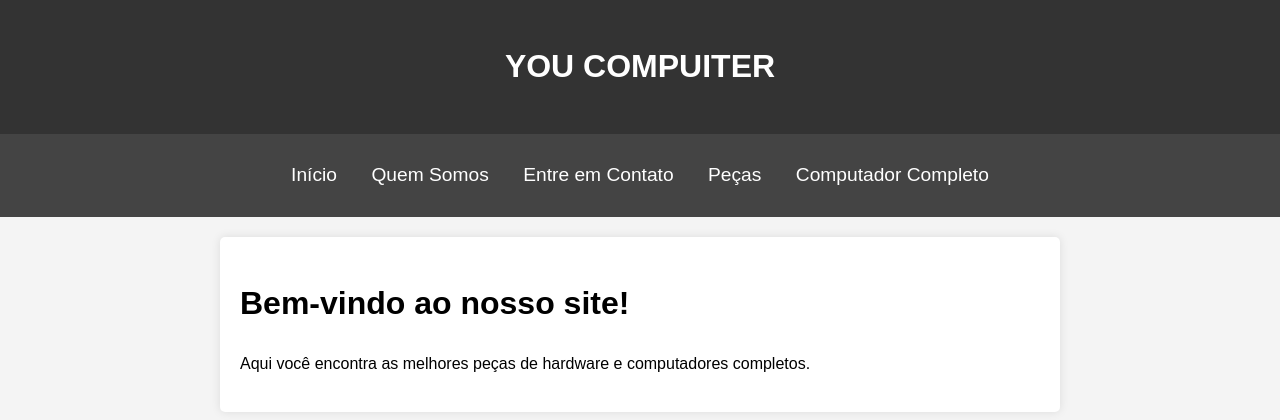
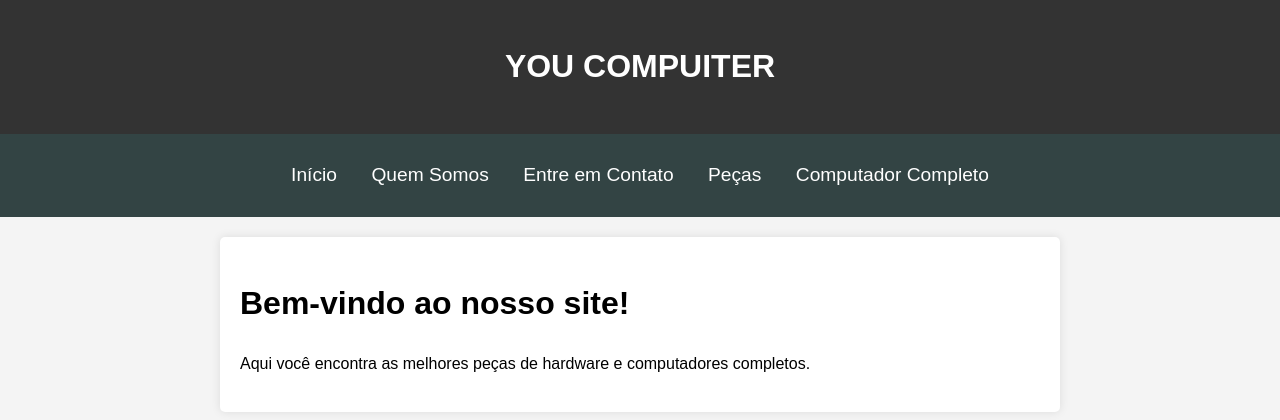
Before and after one commit to farinhagp/projeto-YOU-COMPUITER, a PHP site: page /index.php in a window 1280 px wide. Shown: the top 420 px of the page. Run offline with PHP 8.4, Linux system fonts and the light colour scheme.

Commit message:
mudança cor css

```diff
--- a/css/style.css
+++ b/css/style.css
@@ -9,7 +9,7 @@ body {
 
 /* Estilos do Menu */
 #menu {
-    background-color: #444;
+    background-color: #344;
     padding: 10px 0;
 }
 
```
